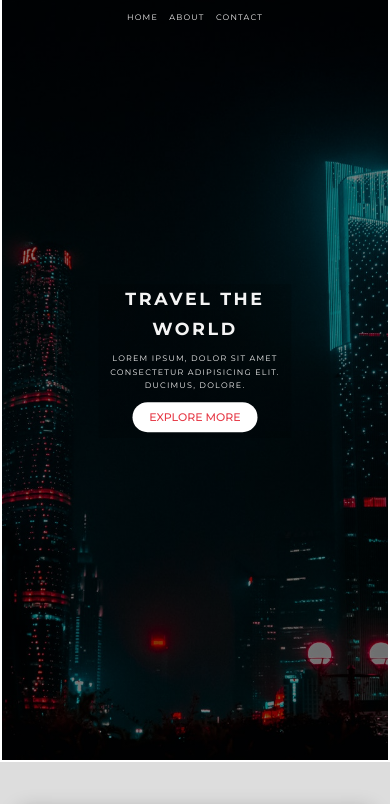
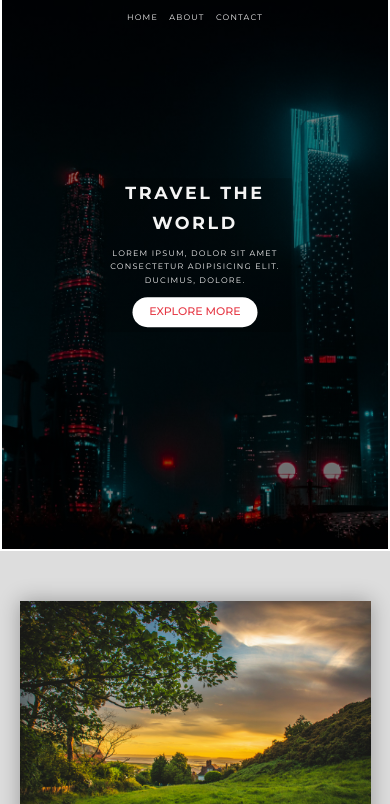
Before and after one commit to mifraheem/rendomrepository, a plain HTML site: page index.html in a window 390 px wide. Shown: the part 40-844 px from the top of the page. Drawn offline with Linux system fonts and the light colour scheme.

Commit message:
Update style.css
header height updated.

```diff
--- a/css/style.css
+++ b/css/style.css
@@ -575,6 +575,9 @@ h3 {
     html {
         font-size: 7px;
     }
+     .header{
+        height: 70vh;
+    }
     .row{
         height: auto
     }
```
